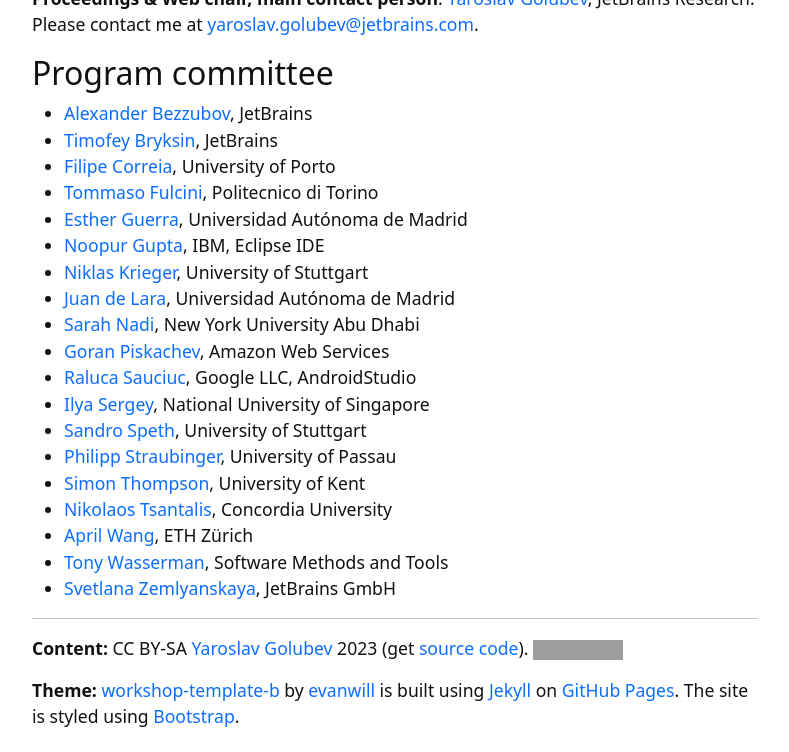
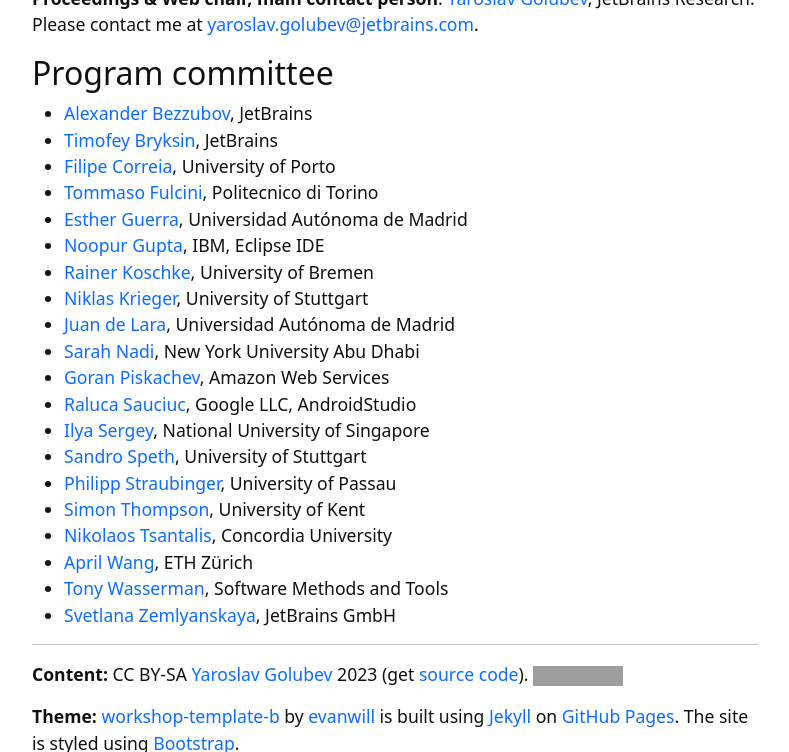
Before and after one commit to ide-workshop/ide-workshop.github.io, a Jekyll site: the page built from index.md, in a window 1280 px wide and 900 px high, scrolled down 3991 px, cut to the strip 0-752 px from the top of the window. Shown: the whole strip, without its empty margins (245-1034 px from the left). Built offline with Jekyll 4.4.1, drawn with Linux system fonts in a browser that asks for light colours; grey boxes are pictures that could not be loaded.

Commit message:
Added Dr. Koschke

```diff
--- a/index.md
+++ b/index.md
@@ -139,6 +139,7 @@
 * [Tommaso Fulcini](https://www.linkedin.com/in/tommaso-fulcini/), Politecnico di Torino
 * [Esther Guerra](http://arantxa.ii.uam.es/~eguerra/), Universidad Autónoma de Madrid
 * [Noopur Gupta](https://www.linkedin.com/in/noopur2507), IBM, Eclipse IDE
+* [Rainer Koschke](https://user.informatik.uni-bremen.de/koschke/), University of Bremen
 * [Niklas Krieger](https://www.linkedin.com/in/niklas-krieger-39774b243/), University of Stuttgart
 * [Juan de Lara](http://arantxa.ii.uam.es/~jlara/), Universidad Autónoma de Madrid
 * [Sarah Nadi](https://sarahnadi.org), New York University Abu Dhabi
```
